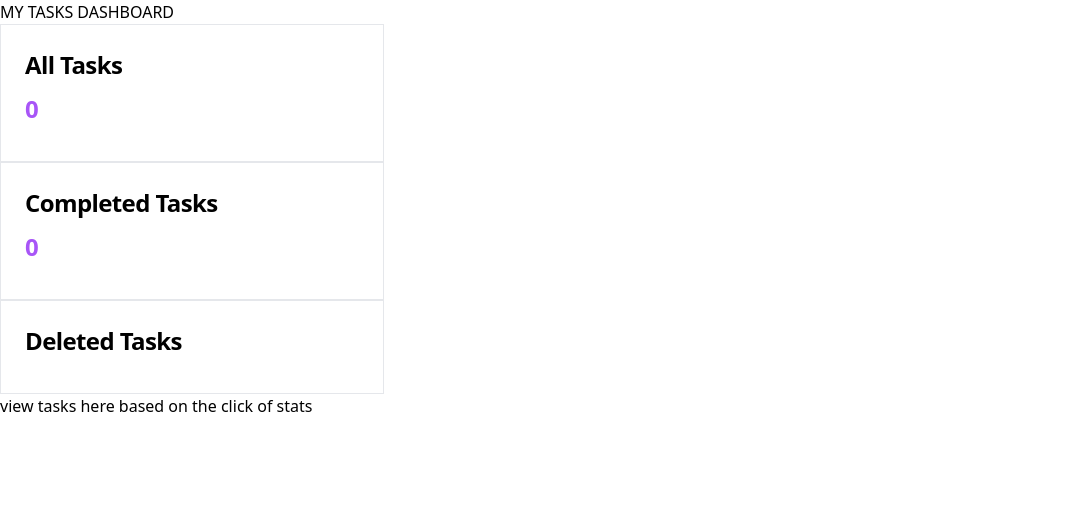
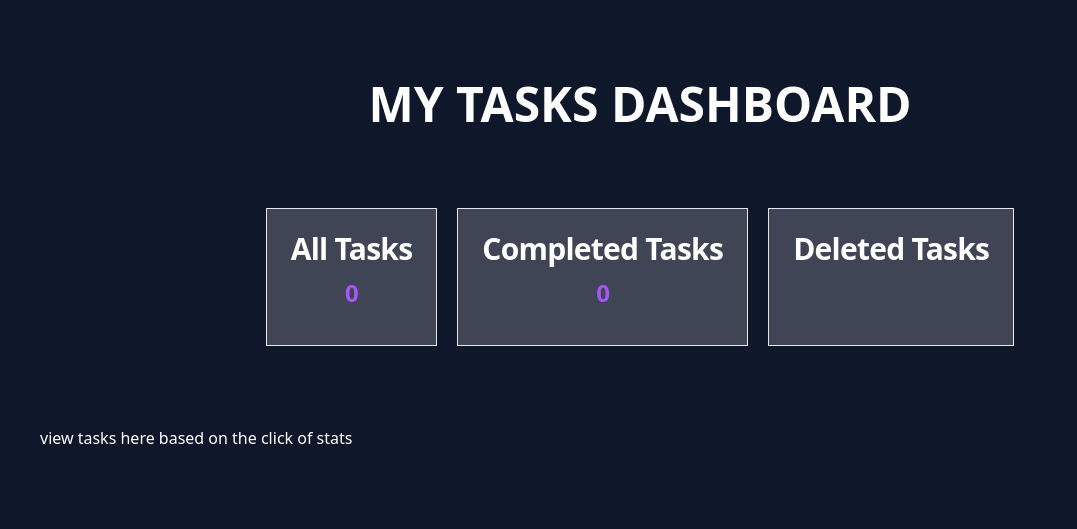
Before and after one commit to Nyakio-Eva/todoapp_with_php, a PHP site: page /dashboard.php in a window 1280 px wide. Shown: the top 529 px of the page, without its empty margins (0-1077 px from the left). Run offline with PHP 8.4, Linux system fonts and the light colour scheme; data that the repository does not hold is empty; some libraries are stand-ins or nearby versions.

Commit message:
style dashboard

```diff
--- a/dashboard.php
+++ b/dashboard.php
@@ -19,26 +19,26 @@ $result=$sql->fetch(PDO::FETCH_ASSOC)['completed'];
     <title>Inertiabreaker</title>
     <script src="https://cdn.tailwindcss.com"></script>
 </head>
-<body>
-    <div class="">
+<body class="bg-slate-900">
+    <div class="text-white flex justify-center text-5xl font-bold p-20">
      <h3>MY TASKS DASHBOARD</h3>
     </div>
 
-   <div class="container">
-    <a href="#" class="bg-neutral-primary-soft block max-w-sm p-6 border border-default rounded-base shadow-xs hover:bg-neutral-secondary-medium">
-        <h5 class="mb-3 text-2xl font-semibold tracking-tight text-heading leading-8">All Tasks</h5>
-       <h4 class="mb-3 text-2xl text-purple-500 font-semibold tracking-tight text-heading leading-8"><?=  $total_tasks?></h4>
+   <div class="container flex flex-row mx-auto gap-5 max-w-9xl justify-center">
+    <a href="#" class="bg-white/20 block max-w-sm p-6 border border-default rounded-base shadow-xs hover:bg-neutral-secondary-medium">
+        <h5 class="mb-3 text-3xl font-semibold  text-white tracking-tight text-heading leading-8">All Tasks</h5>
+       <h4 class="mb-3 text-2xl text-center text-purple-500 font-bold tracking-tight text-heading leading-8"><?=  $total_tasks?></h4>
     </a>
-    <a href="#" class="bg-neutral-primary-soft block max-w-sm p-6 border border-default rounded-base shadow-xs hover:bg-neutral-secondary-medium">
-        <h5 class="mb-3 text-2xl font-semibold tracking-tight text-heading leading-8">Completed Tasks</h5>
-         <h4 class="mb-3 text-2xl text-purple-500 font-semibold tracking-tight text-heading leading-8"><?=  $result?></h4>
+    <a href="#" class="bg-white/20 block max-w-sm p-6 border border-default rounded-base shadow-xs hover:bg-neutral-secondary-medium">
+        <h5 class="mb-3 text-3xl font-semibold text-white tracking-tight text-heading leading-8">Completed Tasks</h5>
+         <h4 class="mb-3 text-2xl  text-center text-purple-500 font-bold tracking-tight text-heading leading-8"><?=  $result?></h4>
     </a>
-    <a href="#" class="bg-neutral-primary-soft block max-w-sm p-6 border border-default rounded-base shadow-xs hover:bg-neutral-secondary-medium">
-        <h5 class="mb-3 text-2xl font-semibold tracking-tight text-heading leading-8">Deleted Tasks</h5>
+    <a href="#" class="bg-white/20 block max-w-sm p-6 border border-default rounded-base shadow-xs hover:bg-neutral-secondary-medium">
+        <h5 class="mb-3 text-3xl font-semibold text-white tracking-tight text-heading leading-8">Deleted Tasks</h5>
 
     </a>
    </div>
-   <div>
+   <div class="container-fluid text-white py-20 px-10">
     view tasks here based on the click of stats
    </div>
 
```
